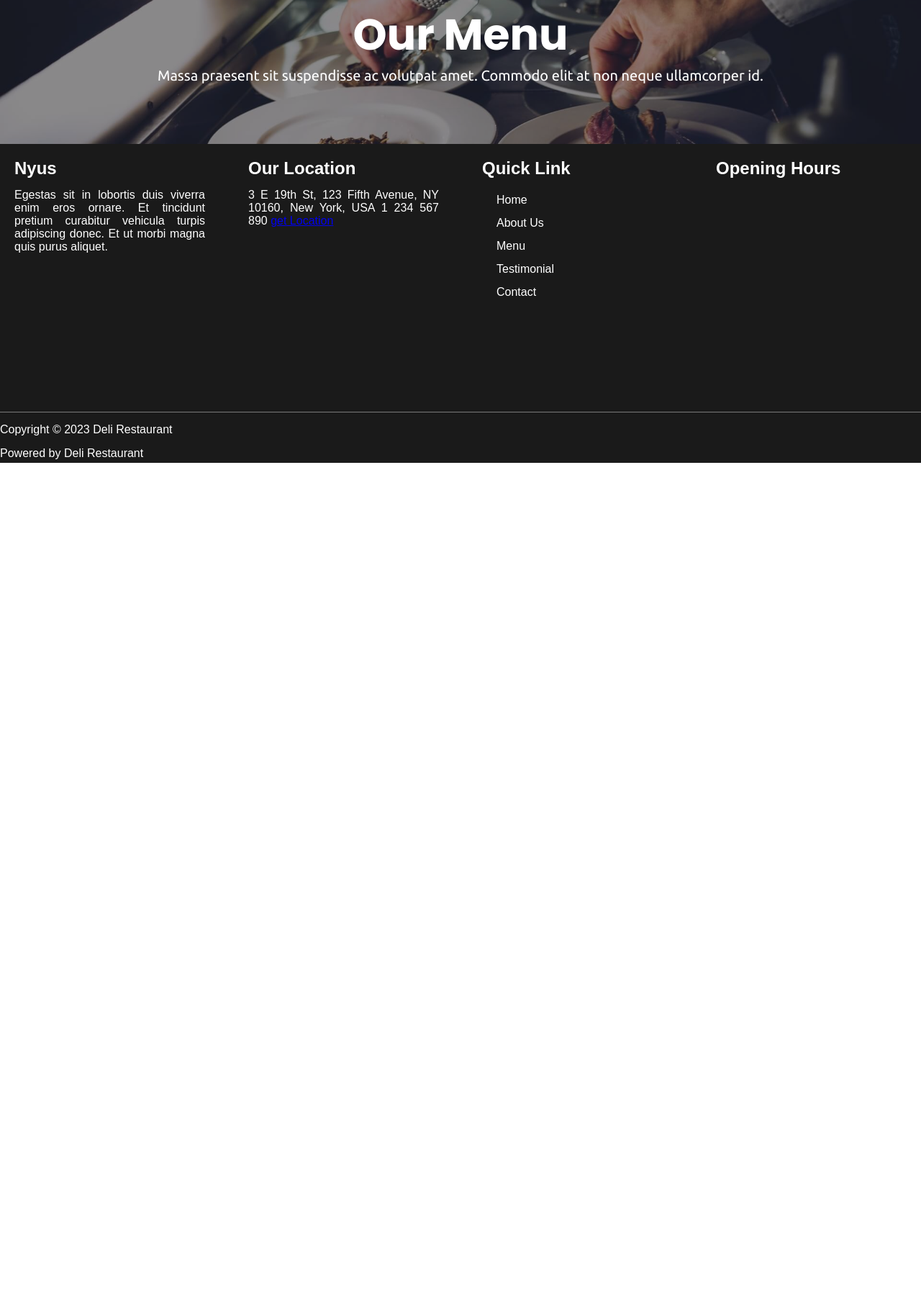
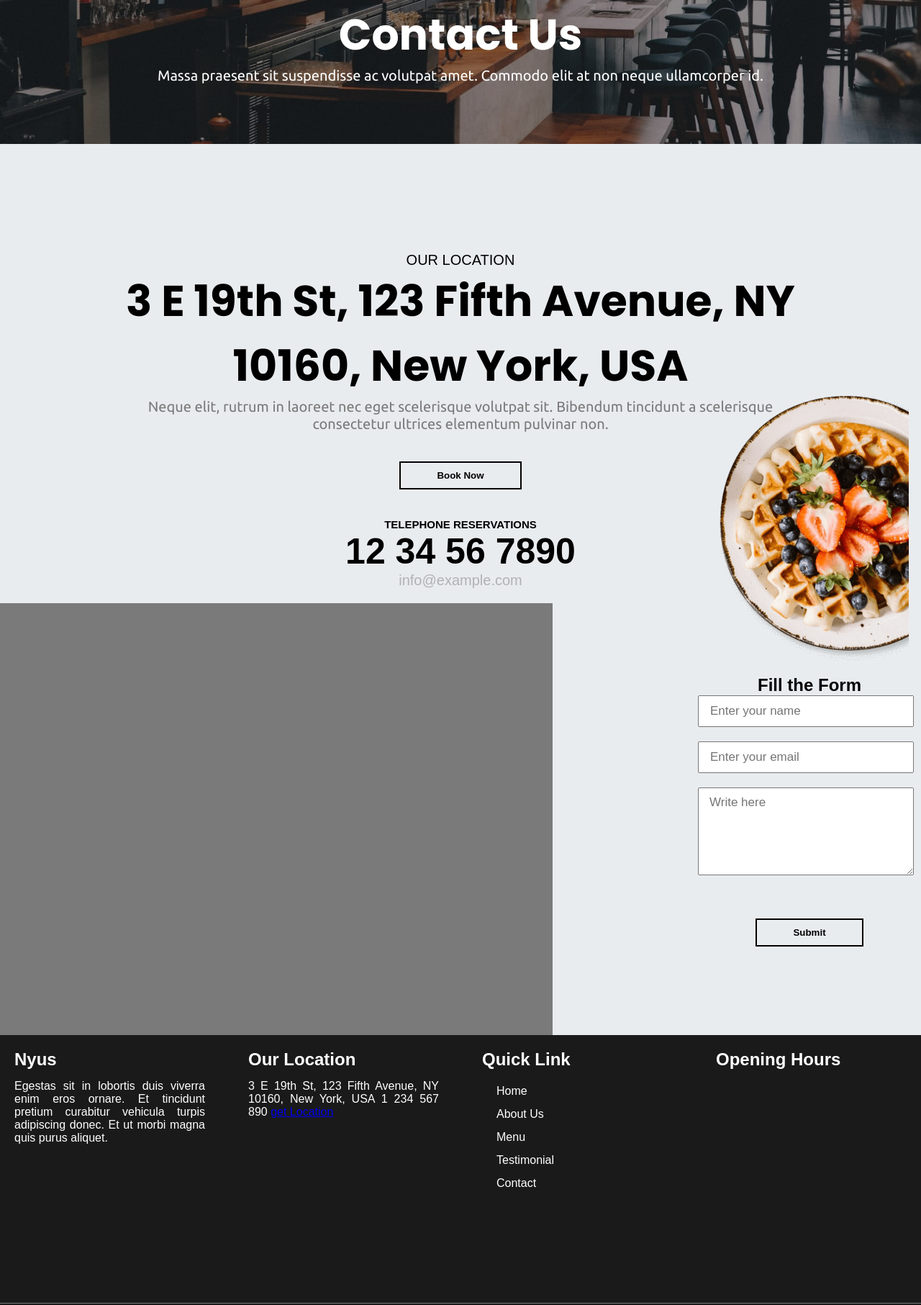
Before and after one commit to mohitbhardwaj0986/food-delivery, a plain HTML site: page html/Contact.html in a window 1280 px wide. Shown: the part 280-2093 px from the top of the page at 72% size. Before the commit the page ends 923 px from the top, so only its background shows below. Drawn offline with Linux system fonts and the light colour scheme.

Commit message:
add contact page and css

```diff
--- a/css/other.css
+++ b/css/other.css
@@ -154,15 +154,16 @@ about us page css */
         padding: 20px 5%;
     }
 }
+
 .about-forth {
     display: flex;
     justify-content: space-around;
     align-items: center;
-    padding: 70px 3% ;
+    padding: 70px 3%;
     background-color: #e9ecef;
 }
 
-.about-forth :nth-child(1){
+.about-forth :nth-child(1) {
     font-family: 'Poppins', sans-serif;
     font-size: 40px;
     font-weight: 200;
@@ -170,21 +171,25 @@ about us page css */
     text-align: center;
     width: 54%;
 }
-.about-forth :nth-child(2){
+
+.about-forth :nth-child(2) {
     width: 40%;
     color: #7a7a7a;
     font-size: 18px;
 
 }
-@media screen and (max-width:600px){
+
+@media screen and (max-width:600px) {
     .about-forth {
         flex-direction: column;
 
     }
-    .about-forth :nth-child(1){
-     width:100%;
+
+    .about-forth :nth-child(1) {
+        width: 100%;
     }
-    .about-forth :nth-child(2){
+
+    .about-forth :nth-child(2) {
         width: 100%;
 
     }
@@ -234,42 +239,49 @@ about us page css */
     position: absolute;
 }
 
-.testimonial-first{
+.testimonial-first {
     display: flex;
     justify-content: space-around;
     padding: 80px 5%;
     background-color: #e9ecef;
 }
-.testimonial-first p{
+
+.testimonial-first p {
     color: #7a7a7a;
 
 }
-.testimonial-cofirts{
+
+.testimonial-cofirts {
     width: 30%;
 }
-.testimonial-cosecond{
+
+.testimonial-cosecond {
     width: 60%;
 }
-.testimonial-cofirts div{
+
+.testimonial-cofirts div {
     font-family: 'Poppins', sans-serif;
     font-size: 40px;
 
 }
-@media screen and (max-width:600px){
-    .testimonial-cofirts{
+
+@media screen and (max-width:600px) {
+    .testimonial-cofirts {
         width: 95%;
         padding: 20px 0;
     }
-        .testimonial-cosecond{
+
+    .testimonial-cosecond {
         width: 95%;
     }
-        .testimonial-first{
+
+    .testimonial-first {
         flex-direction: column;
         padding: 30px;
     }
 }
 
-.testimonial-second{
+.testimonial-second {
     display: flex;
     justify-content: space-around;
     background-color: #e9ecef;
@@ -277,26 +289,158 @@ width: 60%;
     padding: 0 5%;
     margin: auto;
 }
-.testimonial-second p{
+
+.testimonial-second p {
     color: #7a7a7a;
     padding: 30px 0;
 }
-.testimonial-second-cofirst{
+
+.testimonial-second-cofirst {
     width: 30%;
     padding-right: 3.33%;
 }
-@media screen and (max-width:600px){
-    .testimonial-second{
+
+@media screen and (max-width:600px) {
+    .testimonial-second {
         flex-direction: column;
     }
-    .testimonial-second-cofirst{
+
+    .testimonial-second-cofirst {
         width: 90%;
 
     }
 }
-.testimonial-second-cofirst img{
+
+.testimonial-second-cofirst img {
     width: 30px;
 }
-.testimonial-second-cofirst h5{
+
+.testimonial-second-cofirst h5 {
     padding-bottom: 20px;
 }
+
+/* contact css */
+.contact-container {
+    background-image: url(/img/contact-img1.jpg);
+    height: 60vh;
+    width: 100vw;
+    background-position: center;
+    background-repeat: no-repeat;
+    background-size: cover;
+
+}
+
+.contact-overlay {
+    height: 60vh;
+    width: 100vw;
+    background-color: rgba(33, 32, 32, 0.518);
+    position: absolute;
+}
+
+#contact {
+    color: #000;
+    background-color: #e9ecef;
+
+}
+
+.contact-section {
+    color: #000;
+    display: flex;
+    justify-content: center;
+    align-items: center;
+    flex-direction: column;
+    max-width: 75vw;
+    margin: auto;
+    text-align: center;
+    padding-top: 150px;
+}
+
+.contact-section:nth-child(1) {
+    font-size: 20px;
+    font-family: 'Open Sans', sans-serif;
+}
+
+.contact-section :nth-child(2) {
+    font-family: 'Poppins', sans-serif;
+    font-size: 60px;
+}
+
+.contact-section :nth-child(3) {
+    font-size: 20px;
+    font-family: 'Ubuntu', sans-serif;
+    color: #7a7a7a;
+}
+
+.contact-btn {
+    padding: 10px 50px;
+    background-color: rgba(23, 23, 23, 0);
+    border: 2px solid #010101;
+    font-weight: 800;
+    margin: 40px auto;
+    text-align: center;
+transition: 0.5s;
+}
+
+.contact-btn:hover {
+    background-color: rgba(28, 28, 28, 0.979);
+     color: #ffffff;
+}
+.contact-section :nth-child(5){
+font-size: 15px;
+font-weight: bold;
+}
+.contact-section :nth-child(6){
+    font-size: 50px;
+    font-weight: bold;
+}
+.contact-section :nth-child(7){
+    padding-bottom: 20px;
+    color: #b1b1b1;
+
+}
+.contact-mapbox{
+    width: 60%;
+    height: 600px;
+    background-color: #7a7a7a;
+}
+#form{
+    display: flex;
+    align-items: center;
+
+    flex-direction: column;
+}
+.contact-section-first{
+    display: flex;
+    justify-content: space-between;
+}
+.form-input{
+    padding: 10px 15px;
+    font-size: 17px;
+    width: 300px;
+    margin: 0 10px 20px 0;
+}
+#form img{
+margin: -300px 0 0 0;
+}
+.contact-section-first{
+    background-color: #e9ecef;
+}
+@media screen and (max-width:1000px){
+    #form img{
+        margin: -150px 0 0 0;
+        }
+}
+@media screen and (max-width:800px){
+    .contact-section-first{
+      flex-direction: column;
+    }
+    .contact-mapbox{
+        width: 100%;
+    }
+    #form img{
+     display: none;
+    }
+    #form h1{
+    margin-top: 20px;
+    }
+}
--- a/html/Contact.html
+++ b/html/Contact.html
@@ -11,8 +11,8 @@
 </head>
 
 <body>
-    <div class="menu-container">
-        <div class="menu-overlay"> </div>
+    <div class="contact-container">
+        <div class="contact-overlay"> </div>
         <nav>
             <img
                 src="https://websitedemos.net/deli-restaurant-02/wp-content/uploads/sites/637/2020/08/nyus-deli-restaurant-logo.svg">
@@ -27,13 +27,36 @@
         </nav>
         <div class="section">
             <div></div>
-            <div>Our Menu</div>
+            <div>Contact Us</div>
             <div>Massa praesent sit suspendisse ac volutpat amet. Commodo elit at non neque ullamcorper id.</div>
         </div>
     </div>
+    <div id="contact">
+        <section class="contact-section">
+            <div>OUR LOCATION</div>
+            <div>3 E 19th St, 123 Fifth Avenue, NY 10160, New York, USA</div>
+            <div>Neque elit, rutrum in laoreet nec eget scelerisque volutpat sit. Bibendum tincidunt a scelerisque
+                consectetur ultrices elementum pulvinar non.
+            </div>
+            <button class="contact-btn">Book Now</button>
+            <div> TELEPHONE RESERVATIONS</div>
+            <div>12 34 56 7890</div>
+            <div>info@example.com</div>
+        </section>
+    </div>
+    <section class="contact-section-first">
+        <div class="contact-mapbox">
 
-
-
+        </div>
+        <form id="form">
+            <img src="/img/form-img.png">
+            <h1>Fill the Form</h1>
+            <input type="text" class="form-input" placeholder="Enter your name">
+            <input type="email" class="form-input" placeholder="Enter your email">
+          <textarea name="text" class="form-input"  cols="30" rows="5" placeholder="Write here"></textarea>
+            <button class="contact-btn">Submit</button>
+        </form>
+</section>
     <header class="header">
         <div>
             <h2>Nyus</h2>Egestas sit in lobortis duis viverra enim eros ornare. Et tincidunt pretium curabitur vehicula
```
Also changed, not shown: img/contact-img1.jpg (added), img/form-img.png (added). Lines whose indentation alone changed are shown as unchanged.
